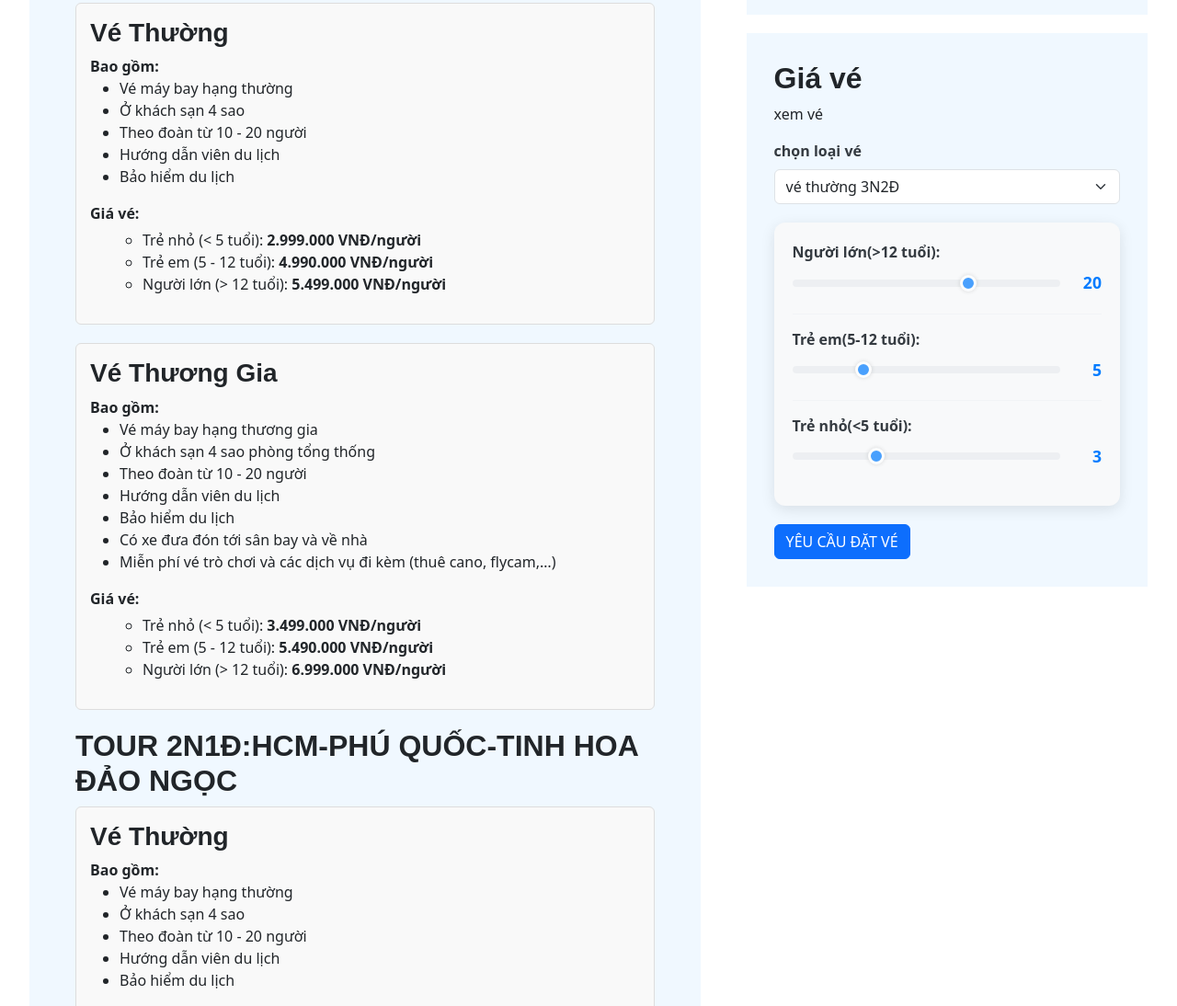
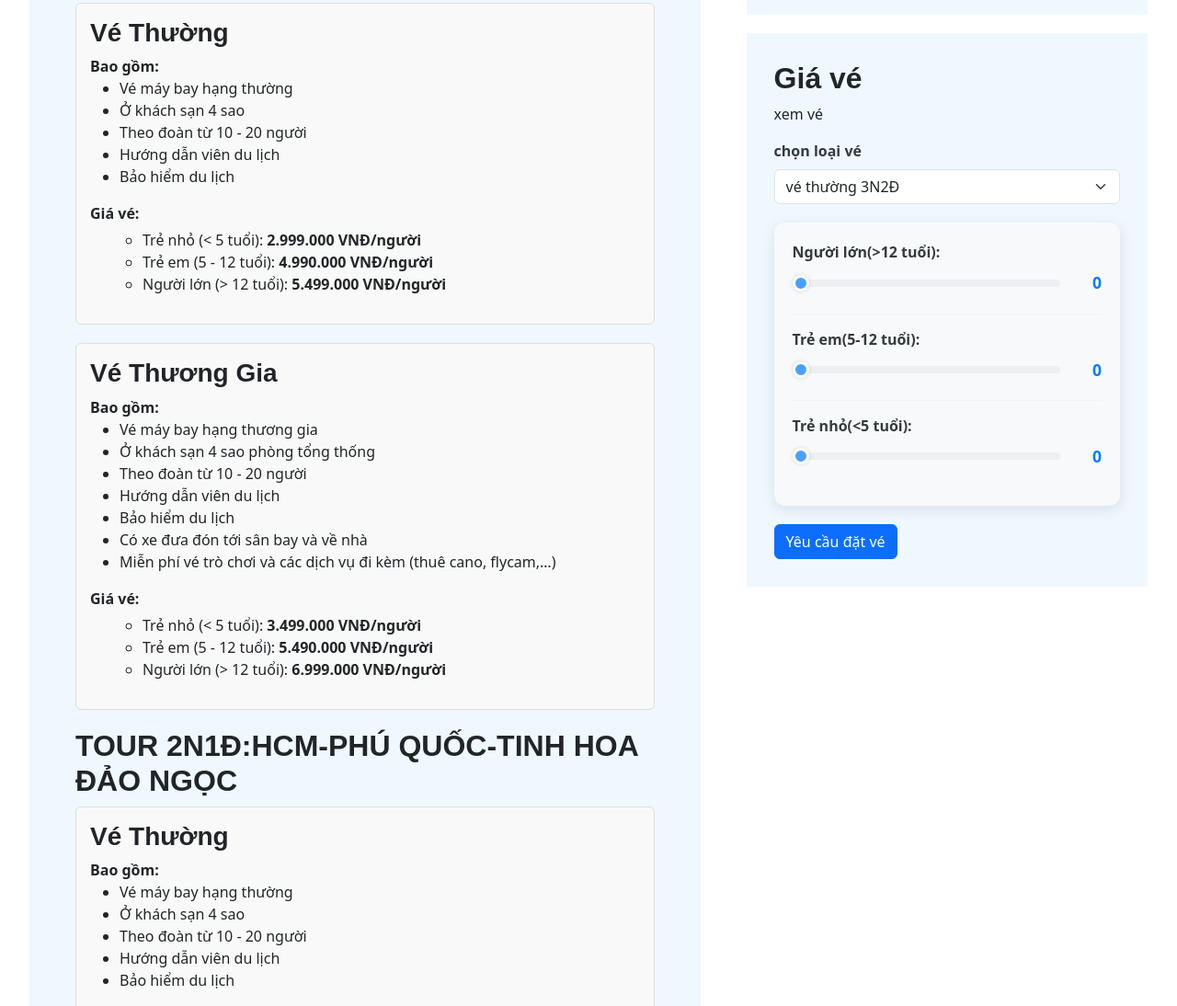
Before and after one commit to trinhleanhkhoi1122007-ship-it/ticket1, a plain HTML site: page index.html in a window 1280 px wide. Shown: the part 952-2046 px from the top of the page at 92% size. Drawn offline with nearby package versions, Linux system fonts and the light colour scheme.

Commit message:
Update index.html

```diff
--- a/index.html
+++ b/index.html
@@ -439,7 +439,7 @@
                     <div class="range-group">
                         <label for="range1" class="form-label">Người lớn(>12 tuổi):</label>
                         <div class="range-control">
-                        <input type="range" class="custom-range" min="0" max="30" value="20" id="range1">
+                        <input type="range" class="custom-range" min="0" max="30" value="0" id="range1">
                         <output for="range1" id="rangeValue1" class="range-output" aria-hidden="true">70</output>
                         </div>
                     </div>
@@ -449,7 +449,7 @@
                     <div class="range-group">
                         <label for="range2" class="form-label">Trẻ em(5-12 tuổi):</label>
                         <div class="range-control">
-                        <input type="range" class="custom-range" min="0" max="20" value="5" id="range2">
+                        <input type="range" class="custom-range" min="0" max="20" value="0" id="range2">
                         <output for="range2" id="rangeValue2" class="range-output" aria-hidden="true">50</output>
                         </div>
                     </div>
@@ -459,7 +459,7 @@
                     <div class="range-group">
                         <label for="range3" class="form-label">Trẻ nhỏ(<5 tuổi):</label>
                         <div class="range-control">
-                        <input type="range" class="custom-range" min="0" max="10" value="3" id="range3">
+                        <input type="range" class="custom-range" min="0" max="10" value="0" id="range3">
                         <output for="range3" id="rangeValue3" class="range-output" aria-hidden="true">85</output>
                         </div>
                     </div>
@@ -481,7 +481,7 @@
                     </script>
               </div>
               <div class="formfoot">
-                <button type="submit" class="btn btn-primary">YÊU CẦU ĐẶT VÉ</button>
+                <input class="btn btn-primary" type="reset" value="Yêu cầu đặt vé">
               </div>
             </div>
           </div>
```
